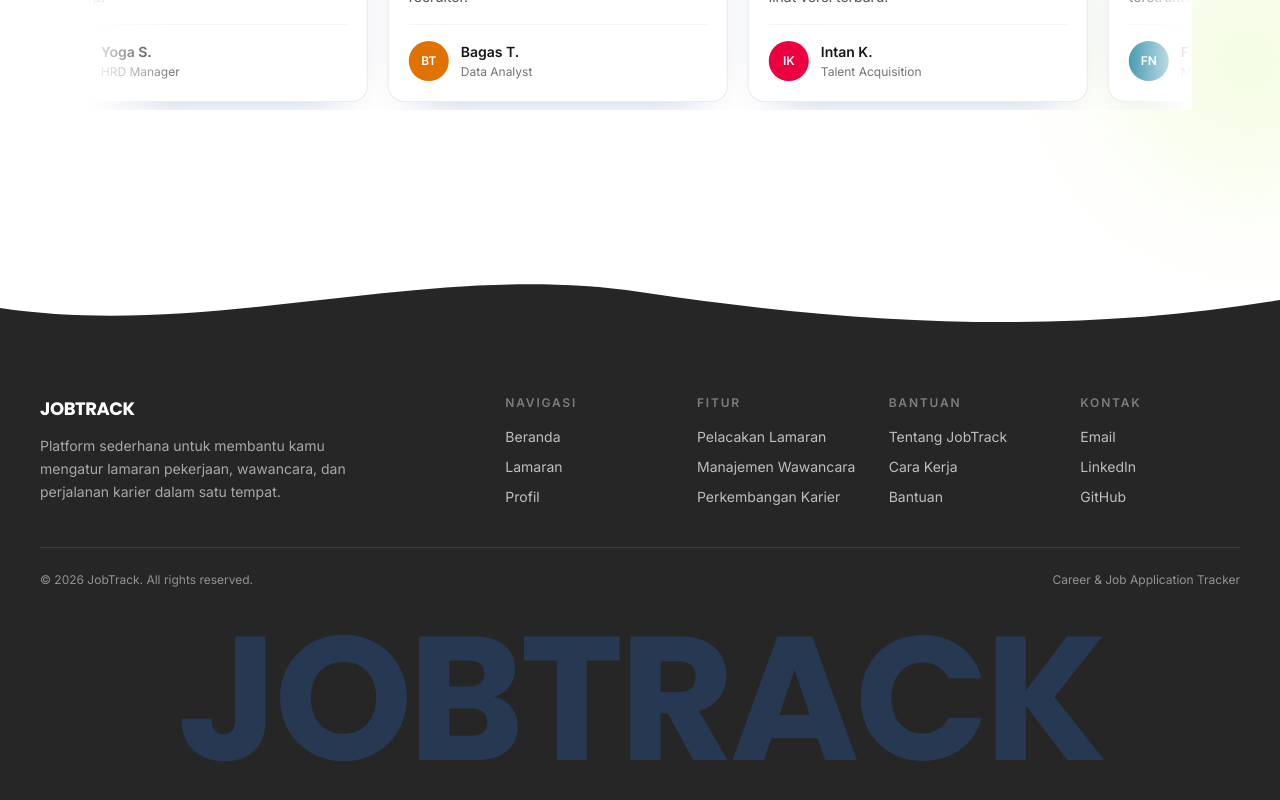
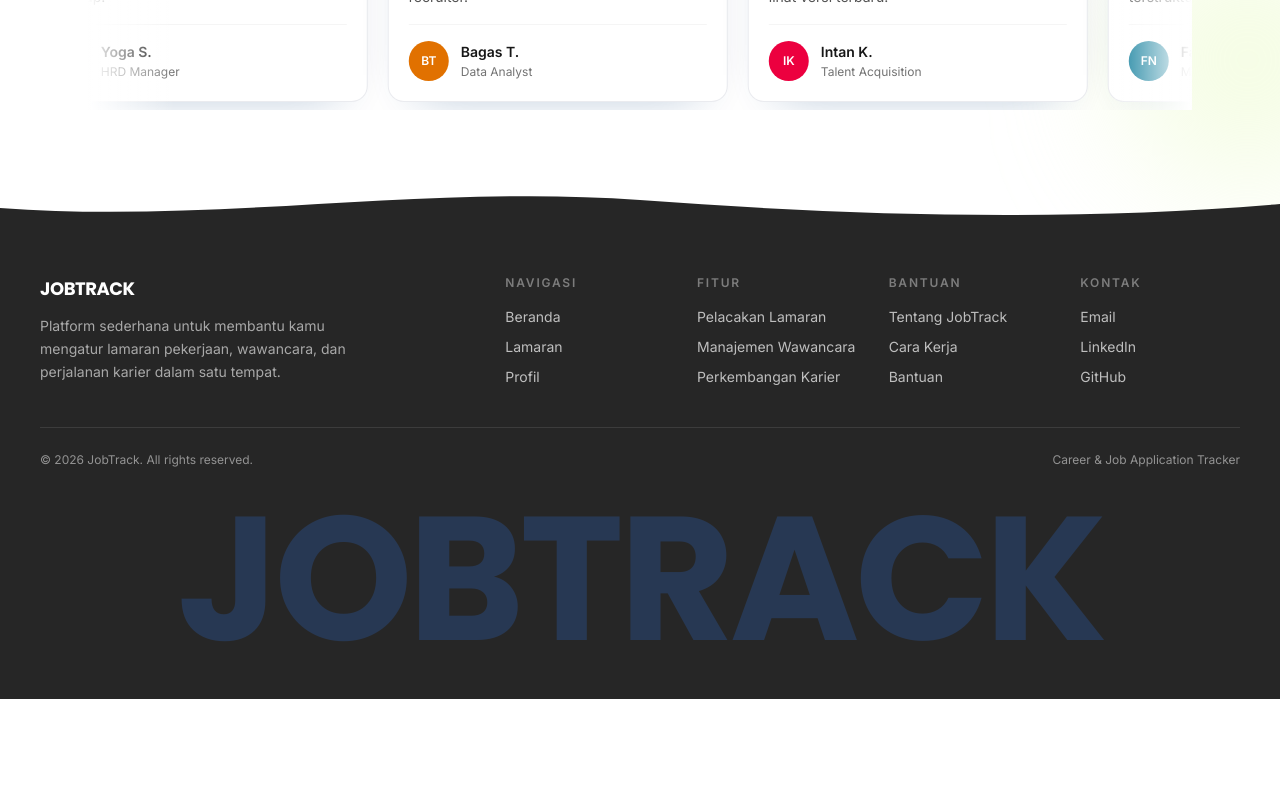
Before and after one commit to FaletehanAlF/auth-jwt-app, a Next.js app in the folder frontend/: page / in a window 1280 px wide. Shown: the part 5914-6714 px from the top of the page. After the commit the page ends 6613 px from the top, so only its background shows below. Built offline with nearby package versions, Linux system fonts and the light colour scheme.

Commit message:
update code

```diff
--- a/frontend/src/components/Footer.tsx
+++ b/frontend/src/components/Footer.tsx
@@ -14,14 +14,17 @@ const CONTACT = ["Email", "LinkedIn", "GitHub"];
 
 export default function Footer() {
   return (
-    <footer className="relative w-full overflow-x-clip bg-transparent">
-      {/* Atas footer yang abu tua dibuat bergelombang — satu warna, tanpa background hitam tambahan */}
+    <footer className="relative z-10 -mt-12 w-full overflow-x-clip bg-transparent sm:-mt-14 lg:-mt-[60px]">
+      {/* -mt = tinggi gelombang: footer menimpa padding bawah section di atasnya,
+          sehingga lembah transparan menampilkan section (putih/gelap) bukan
+          background hitam body. Aman: semua page punya padding bawah >= 64px. */}
+      {/* Gelombang abu-abu tunggal — satu-satunya background di footer ini */}
       <div aria-hidden="true" className="relative w-full overflow-hidden leading-[0]">
         <svg
           viewBox="0 0 1440 120"
           preserveAspectRatio="none"
           focusable="false"
-          className="block h-[60px] w-full sm:h-[90px] lg:h-[120px]"
+          className="block h-12 w-full sm:h-14 lg:h-[60px]"
         >
           <path
             d="M0,80 C240,112 480,32 720,64 C960,96 1200,108 1440,72 L1440,120 L0,120 Z"
```
Also changed, not shown: frontend/public/assets/jobtrack.avif (added).
